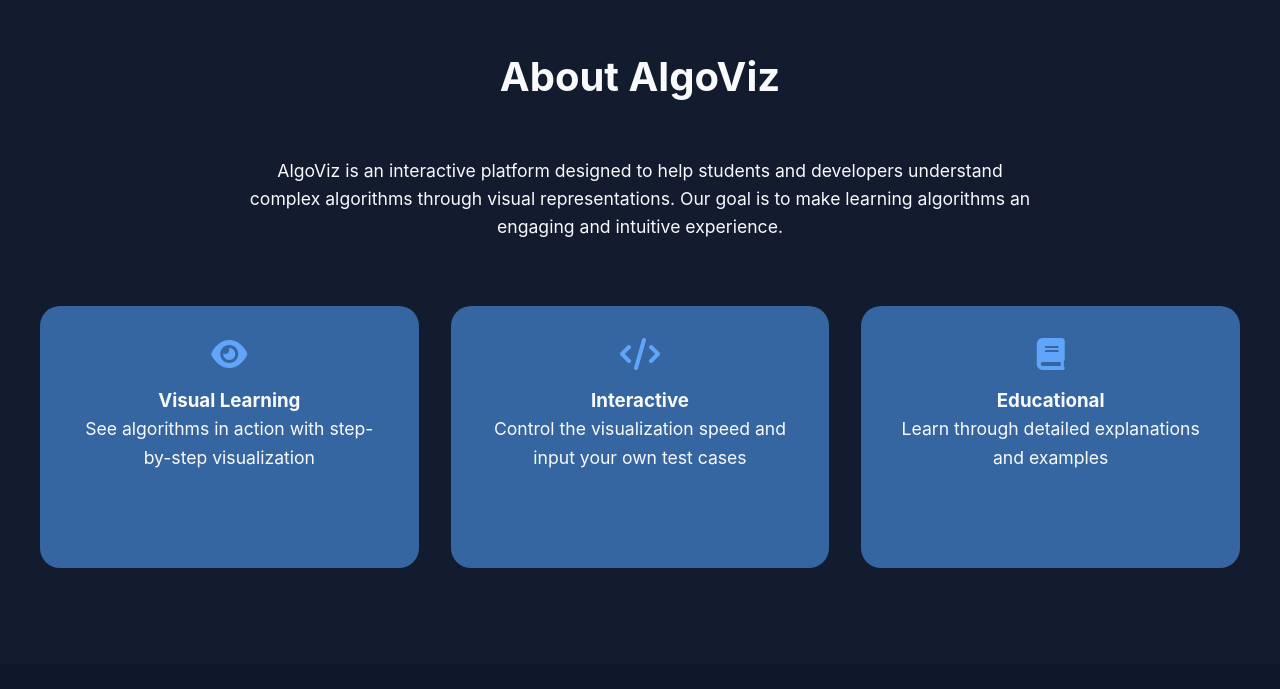
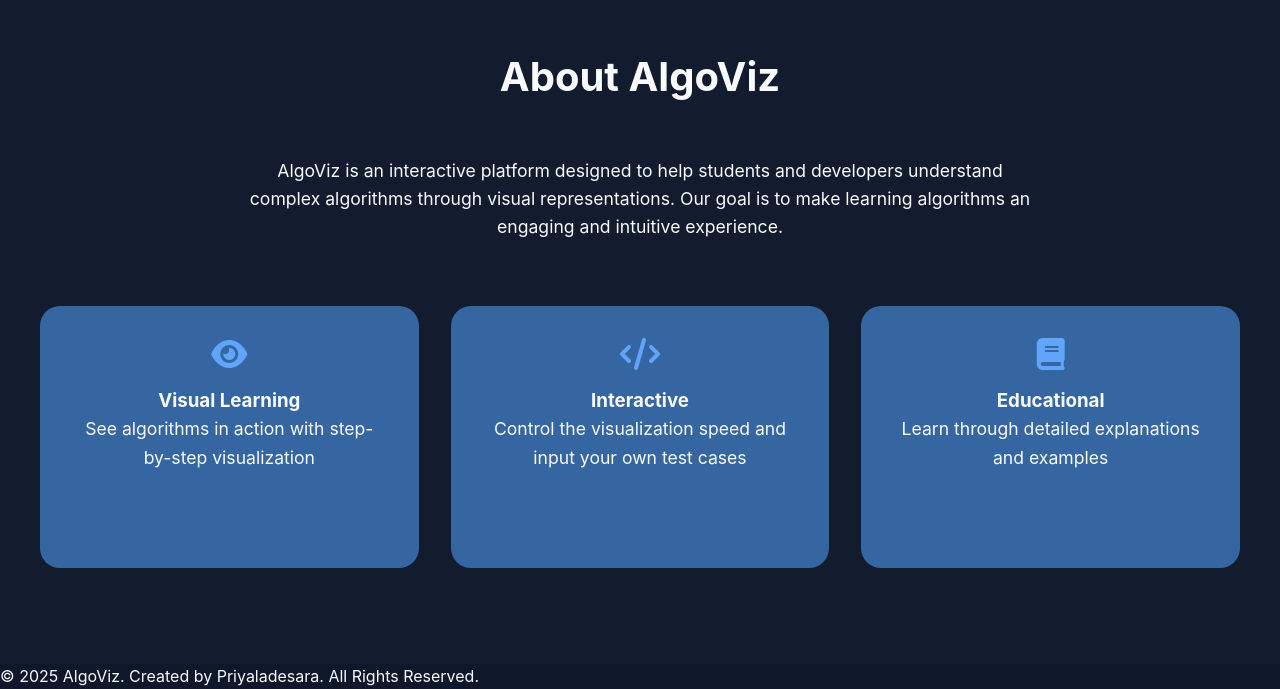
Before and after one commit to priyaladesara/AlgoViz, a plain HTML site: page index.html in a window 1280 px wide. Shown: the part 2038-2727 px from the top of the page. Before the commit the page ends 2702 px from the top, so only its background shows below. Drawn offline with Linux system fonts and the light colour scheme.

Commit message:
final code

```diff
--- a/index.html
+++ b/index.html
@@ -145,6 +145,13 @@
         </section>
     </main>
 
+    <!-- Footer with Copyright -->
+    <footer class="footer">
+        <div class="footer-content">
+            <p>&copy; 2025 AlgoViz. Created by Priyaladesara. All Rights Reserved.</p>
+        </div>
+    </footer>
+
     <script src="main.js"></script>
 </body>
 </html>
```
